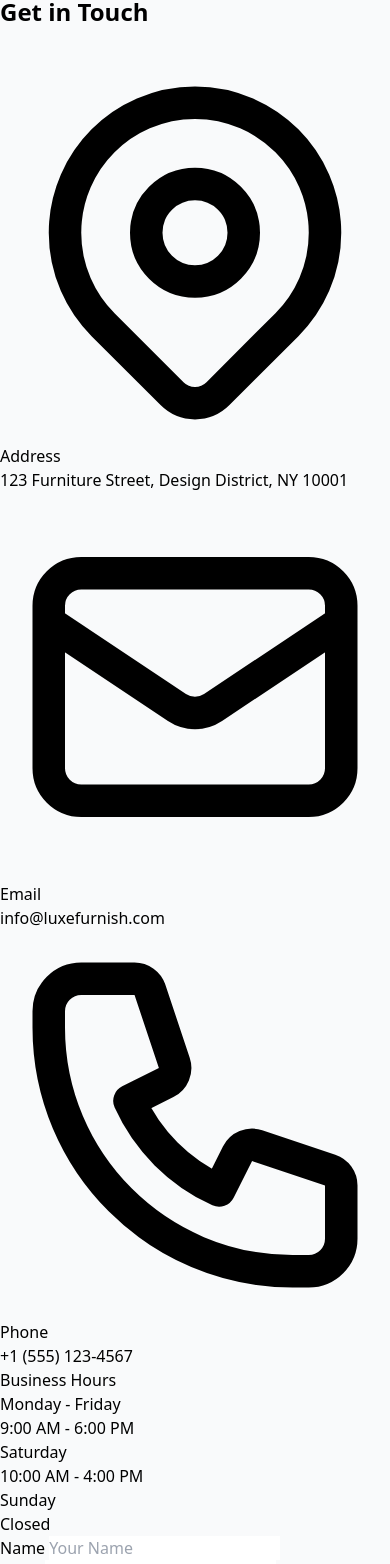
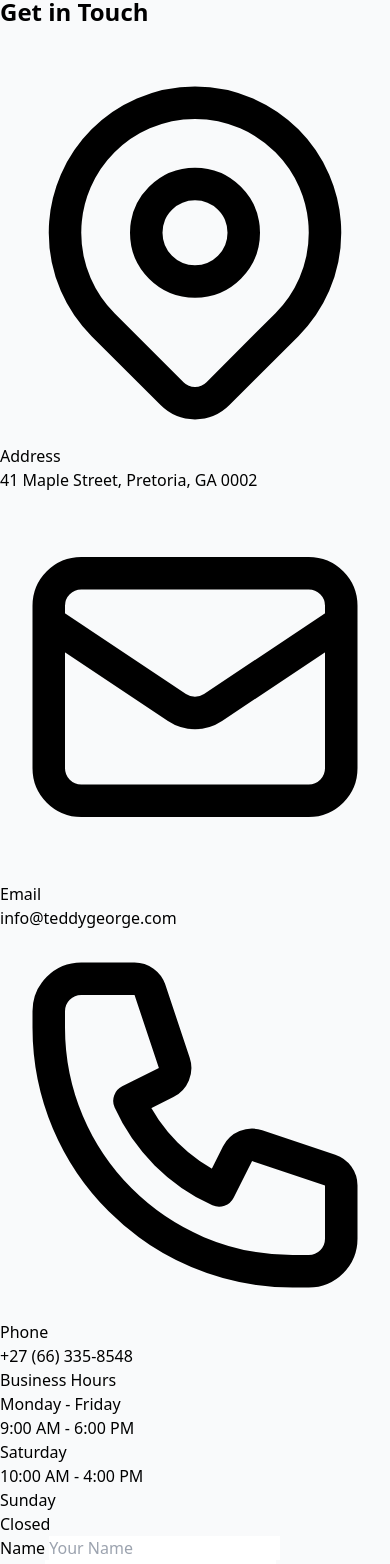
Before and after one commit to Nathandiv/TeddyGeroge, an Angular app: page /contact in a window 390 px wide. Shown: the part 1558-3122 px from the top of the page. Built offline with nearby package versions, Linux system fonts and the light colour scheme.

Commit message:
feat: update contact information with new address, email, and phone links; enhance home component with animation

```diff
--- a/src/app/pages/contact/contact.component.html
+++ b/src/app/pages/contact/contact.component.html
@@ -34,7 +34,16 @@
             </svg>
             <div>
               <h3 class="font-semibold text-primary">Address</h3>
-              <p class="text-gray-600">123 Furniture Street, Design District, NY 10001</p>
+              <p class="text-gray-600">
+                <a
+                  href="https://www.google.com/maps/search/?api=1&query=41+Maple+Street,+Pretoria,+GA+0002"
+                  target="_blank"
+                  rel="noopener noreferrer"
+                  class="hover:underline"
+                >
+                  41 Maple Street, Pretoria, GA 0002
+                </a>
+              </p>
             </div>
           </div>
 
@@ -44,7 +53,9 @@
             </svg>
             <div>
               <h3 class="font-semibold text-primary">Email</h3>
-              <p class="text-gray-600">info&#64;luxefurnish.com</p>
+              <p class="text-gray-600">
+                <a href="mailto:info@teddygeorge.com" class="hover:underline">info&#64;teddygeorge.com</a>
+              </p>
             </div>
           </div>
 
@@ -54,7 +65,9 @@
             </svg>
             <div>
               <h3 class="font-semibold text-primary">Phone</h3>
-              <p class="text-gray-600">+1 (555) 123-4567</p>
+              <p class="text-gray-600">
+                <a href="tel:+27663358548" class="hover:underline">+27 (66) 335-8548</a>
+              </p>
             </div>
           </div>
         </div>
--- a/src/app/pages/home/home.component.html
+++ b/src/app/pages/home/home.component.html
@@ -2,7 +2,8 @@
 
   <app-navbar (openCartEvent)="openCart()"></app-navbar>
 
-<div class="relative w-full overflow-hidden" style="margin-top: 65px">
+<div class="relative w-full overflow-hidden"  data-aos="fade-up"
+data-aos-duration="2000" style="margin-top: 65px">
   <!-- Carousel container -->
   <div class="relative" style="height: 780px">
     <!-- Carousel slides -->
```
